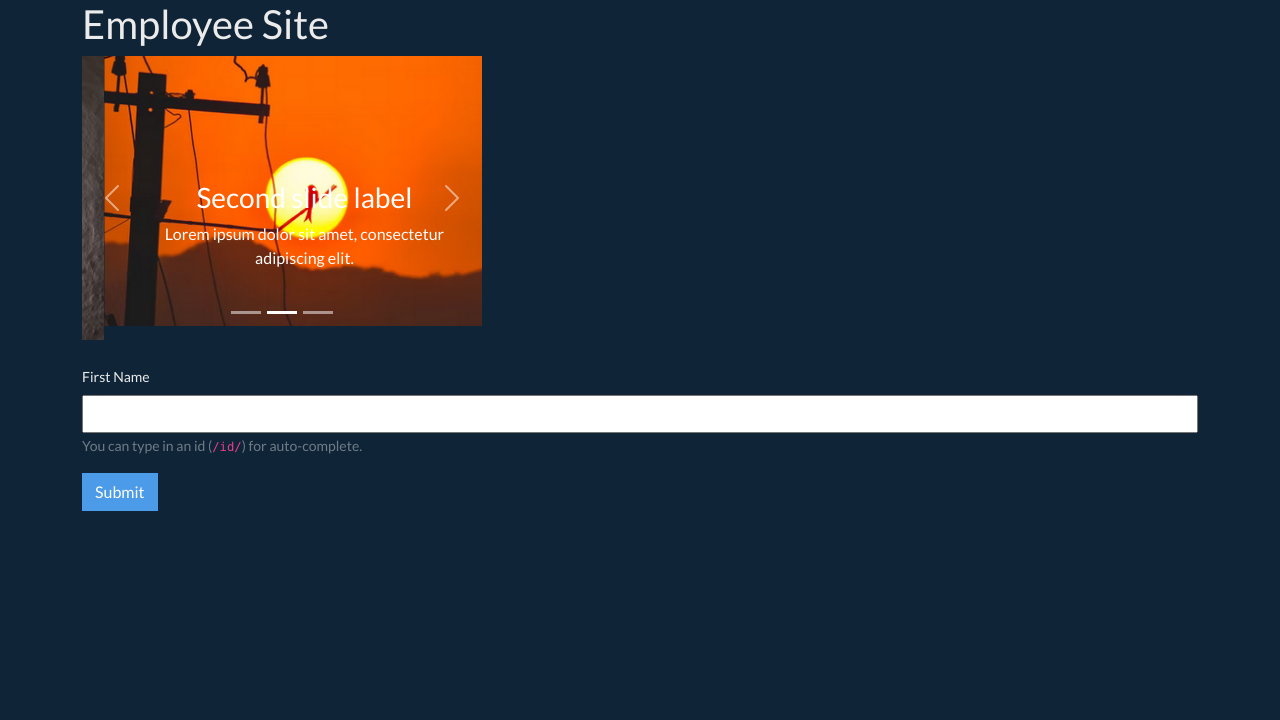
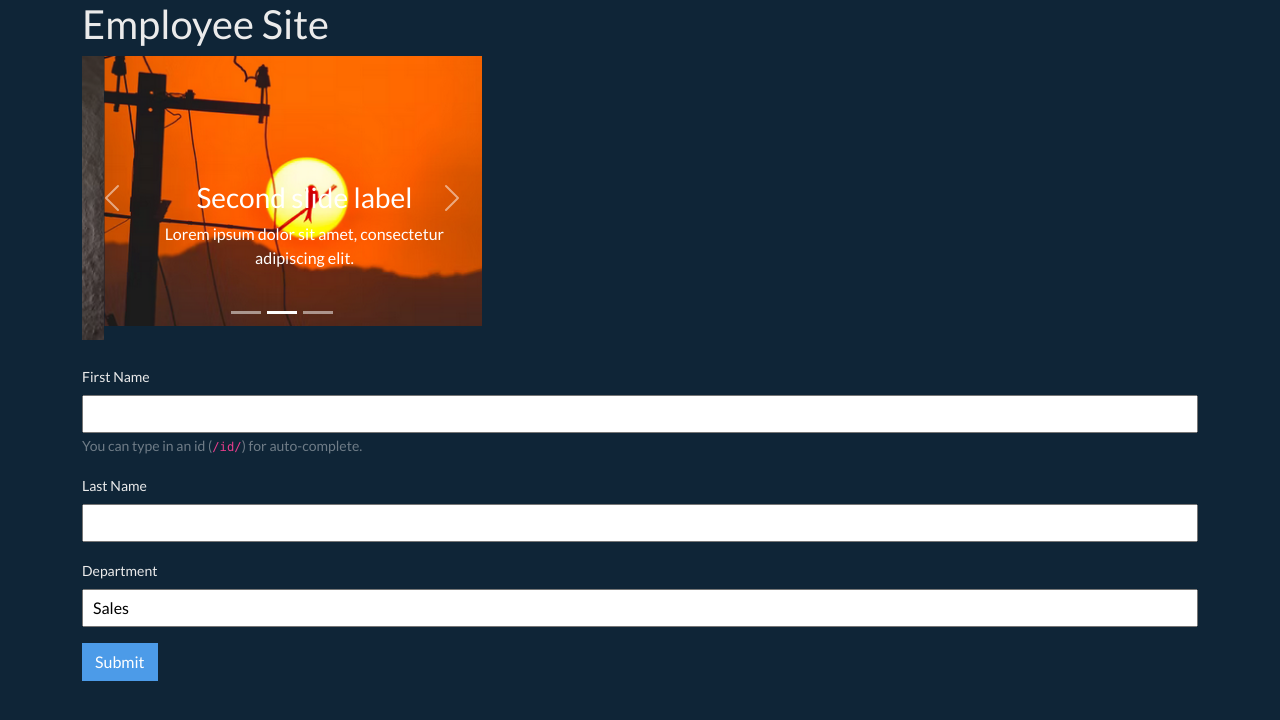
Before and after one commit to edwardtanguay/live-coding-vite-bootstrap-json-server, a React (Vite) app: page / in a window 1280 px wide. Shown: the top 720 px of the page. Built offline with nearby package versions, Linux system fonts and the light colour scheme.

Commit message:
default values in

```diff
--- a/src/components/Employees.jsx
+++ b/src/components/Employees.jsx
@@ -4,7 +4,11 @@ import { useForm } from 'react-hook-form';
 
 export const Employees = () => {
 	const [formData, setFormData] = useState({});
-	const { register, handleSubmit, formState: { errors } } = useForm();
+	const { register, handleSubmit, formState: { errors } } = useForm({
+		defaultValues: {
+			department: 'Sales'
+		}
+	});
 
 	console.log(errors);
 	return (
@@ -61,6 +65,22 @@ export const Employees = () => {
 					</Form.Text>
 				</Form.Group>
 
+				<Form.Group className="mb-3">
+					<Form.Label>Last Name</Form.Label>
+					<input className="app-input" type="text" {...register("lastName", { required: 'Last name is required.', minLength: {value: 2, message: 'Last name must be at least 2 characters.'} })} />
+					<Form.Text className="text-muted app-text-danger">
+						<div>{errors.lastName?.message}</div>
+					</Form.Text>
+				</Form.Group>
+
+				<Form.Group className="mb-3">
+					<Form.Label>Department</Form.Label>
+					<input className="app-input" type="text" {...register("department", { required: 'Department is required.' })} />
+					<Form.Text className="text-muted app-text-danger">
+						<div>{errors.department?.message}</div>
+					</Form.Text>
+				</Form.Group>
+
 				<Button disabled={Object.keys(errors).length} variant="primary" type="submit">
 					Submit
 				</Button>
```
Also changed, not shown: dev/notes.txt.
